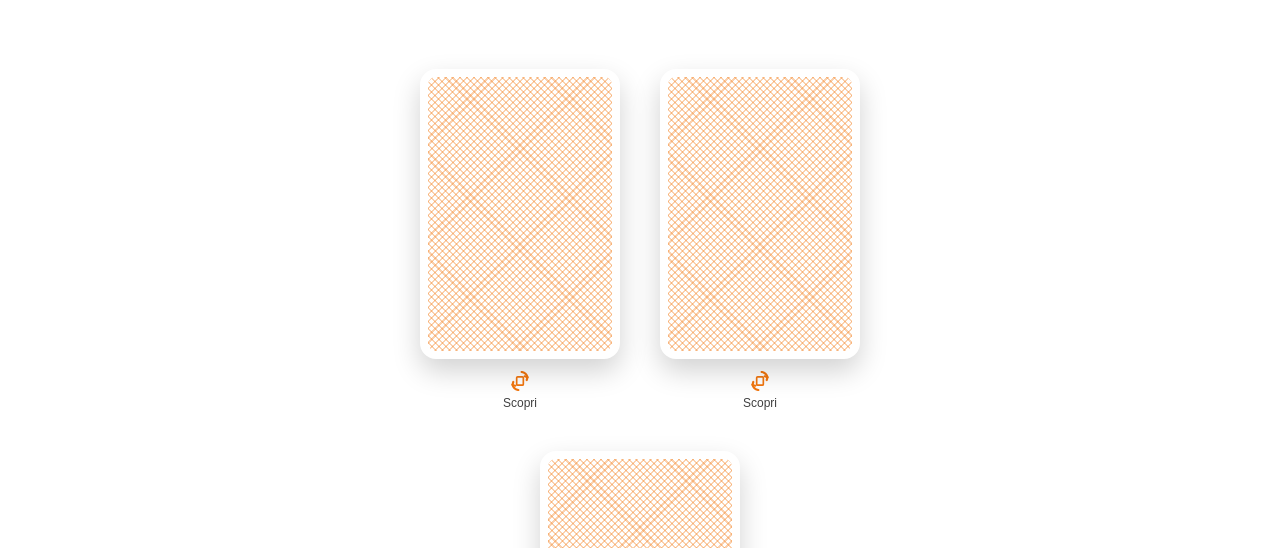
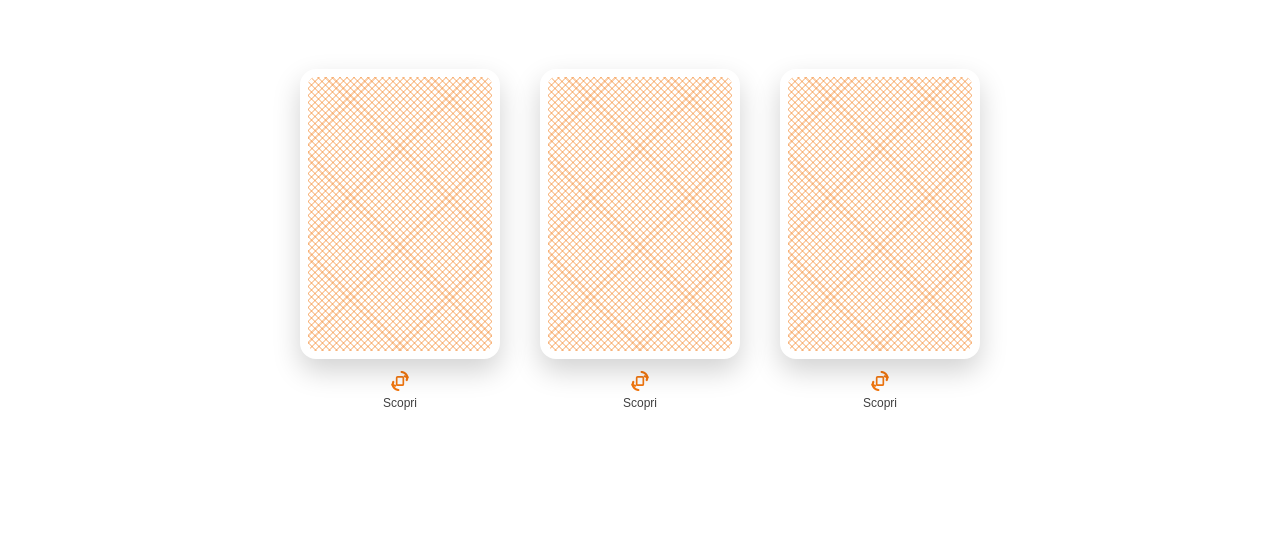
Before and after one commit to lorenzombarbaro/Tuffo-in-Monferrato, a Next.js app: page /vivi-il-monferrato/carte-scoperte in a window 1280 px wide. Shown: the part 252-800 px from the top of the page. Built offline with nearby package versions, Linux system fonts and the light colour scheme; no server answers.

Commit message:
Rimuove limite di larghezza dalle carte, mantenendo margini allineati al testo

```diff
--- a/src/app/vivi-il-monferrato/carte-scoperte/page.js
+++ b/src/app/vivi-il-monferrato/carte-scoperte/page.js
@@ -68,7 +68,7 @@ export default function CarteScoperte() {
         </p>
       </div>
 
-      <div className="max-w-2xl mx-auto px-6 md:px-[29px] pb-24 flex flex-wrap justify-center gap-10">
+      <div className="w-full px-6 md:px-[29px] pb-24 flex flex-wrap justify-center gap-10">
         {CARDS.map((card, i) => (
           <FlipCard
             key={card.title}
```
